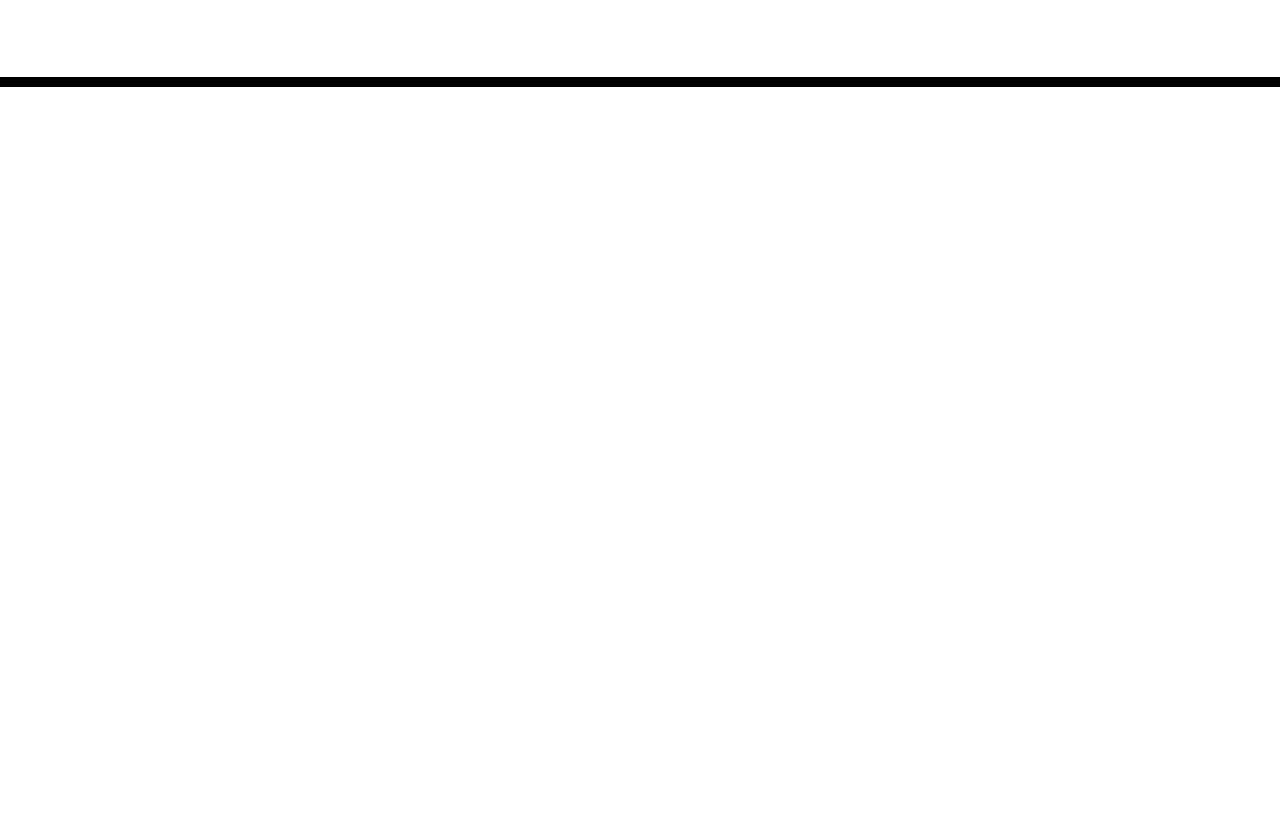
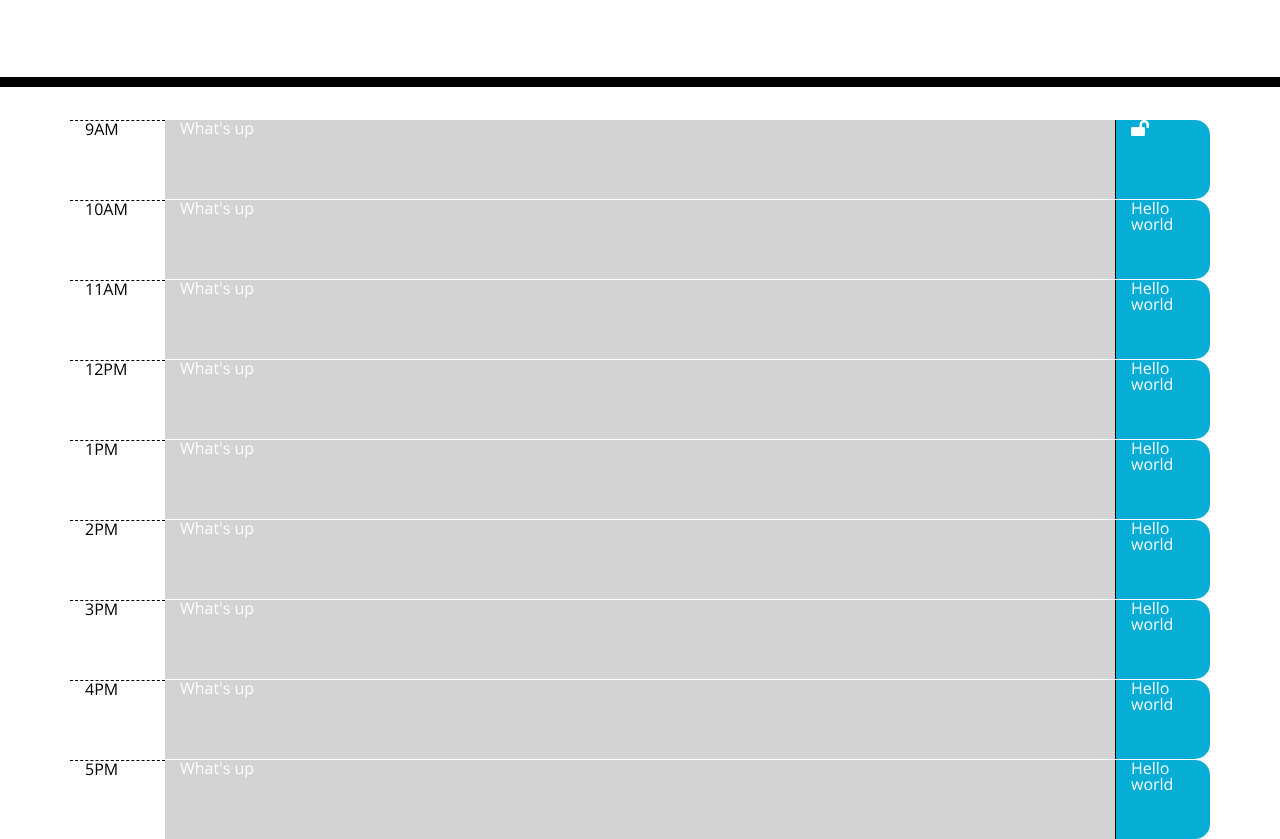
Before and after one commit to Lclark31/Calendar-app, a plain HTML site: page index.html in a window 1280 px wide. Shown: the part 181-1020 px from the top of the page. Before the commit the page ends 800 px from the top, so only its background shows below. Drawn offline with nearby package versions, Linux system fonts and the light colour scheme.

Commit message:
html layout

```diff
--- a/index.html
+++ b/index.html
@@ -4,20 +4,14 @@
     <meta charset="UTF-8" />
     <meta name="viewport" content="width=device-width, initial-scale=1.0" />
     <meta http-equiv="X-UA-Compatible" content="ie=edge" />
-    <link
-      rel="stylesheet"
-      href="https://stackpath.bootstrapcdn.com/bootstrap/4.3.1/css/bootstrap.min.css"
-    />
+    <link rel="stylesheet" href="https://stackpath.bootstrapcdn.com/bootstrap/4.3.1/css/bootstrap.min.css" />
     <link
       rel="stylesheet"
       href="https://use.fontawesome.com/releases/v5.8.1/css/all.css"
       integrity="sha384-50oBUHEmvpQ+1lW4y57PTFmhCaXp0ML5d60M1M7uH2+nqUivzIebhndOJK28anvf"
       crossorigin="anonymous"
     />
-    <link
-      href="https://fonts.googleapis.com/css?family=Open+Sans&display=swap"
-      rel="stylesheet"
-    />
+    <link href="https://fonts.googleapis.com/css?family=Open+Sans&display=swap" rel="stylesheet" />
     <link rel="stylesheet" href="style.css" />
     <title>Work Day Scheduler</title>
   </head>
@@ -30,9 +24,55 @@
     </header>
     <div class="container">
       <!-- Timeblocks go here -->
+      <div class="row">
+        <div class="col-1 hour">9AM</div>
+        <div class="col-10 past decription">What's up</div>
+        <span class="col-1 saveBtn"><i class="fas fa-lock-open"></i></span>
+      </div>
+      <div class="row">
+        <div class="col-1 hour">10AM</div>
+        <div class="col-10 past decription">What's up</div>
+        <div class="col-1 saveBtn">Hello world</div>
+      </div>
+      <div class="row">
+        <div class="col-1 hour">11AM</div>
+        <div class="col-10 past decription">What's up</div>
+        <div class="col-1 saveBtn">Hello world</div>
+      </div>
+      <div class="row">
+        <div class="col-1 hour">12PM</div>
+        <div class="col-10 past decription">What's up</div>
+        <div class="col-1 saveBtn">Hello world</div>
+      </div>
+      <div class="row">
+        <div class="col-1 hour">1PM</div>
+        <div class="col-10 past decription">What's up</div>
+        <div class="col-1 saveBtn">Hello world</div>
+      </div>
+      <div class="row">
+        <div class="col-1 hour">2PM</div>
+        <div class="col-10 past decription">What's up</div>
+        <div class="col-1 saveBtn">Hello world</div>
+      </div>
+      <div class="row">
+        <div class="col-1 hour">3PM</div>
+        <div class="col-10 past decription">What's up</div>
+        <div class="col-1 saveBtn">Hello world</div>
+      </div>
+      <div class="row">
+        <div class="col-1 hour">4PM</div>
+        <div class="col-10 past decription">What's up</div>
+        <div class="col-1 saveBtn">Hello world</div>
+      </div>
+      <div class="row">
+        <div class="col-1 hour">5PM</div>
+        <div class="col-10 past decription">What's up</div>
+        <div class="col-1 saveBtn">Hello world</div>
+      </div>
     </div>
 
     <script src="https://code.jquery.com/jquery-3.4.1.min.js"></script>
     <script src="https://cdnjs.cloudflare.com/ajax/libs/moment.js/2.24.0/moment.min.js"></script>
+    <script src="script.js"></script>
   </body>
 </html>
--- a/style.css
+++ b/style.css
@@ -4,7 +4,7 @@ body {
   line-height: 1;
 }
 
-textarea{
+textarea {
   background: transparent;
   border: none;
   resize: none;
@@ -21,11 +21,11 @@ textarea{
   border-bottom: 10px solid black;
 }
 
-.description{
+.description {
   white-space: pre-wrap;
 }
 
-.time-block{
+.time-block {
   text-align: center;
   border-radius: 15px;
 }
@@ -33,7 +33,7 @@ textarea{
 .row {
   white-space: pre-wrap;
   height: 80px;
-  border-top: 1px solid white;;
+  border-top: 1px solid white;
 }
 
 .hour {
@@ -61,11 +61,11 @@ textarea{
   border-left: 1px solid black;
   border-top-right-radius: 15px;
   border-bottom-right-radius: 15px;
-  background-color: #06AED5;
+  background-color: #06aed5;
   color: white;
 }
 
 .saveBtn i:hover {
   font-size: 20px;
-  transition: all .3s ease-in-out;
+  transition: all 0.3s ease-in-out;
 }
```
Also changed, not shown: script.js (added, +14 -0 lines), 1 other file.
